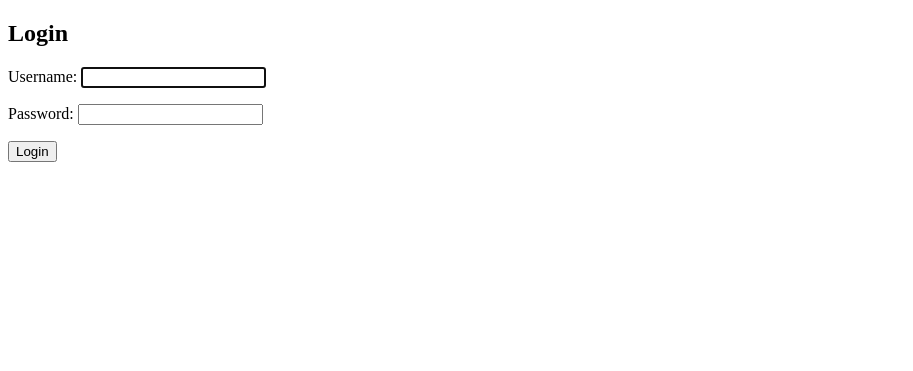
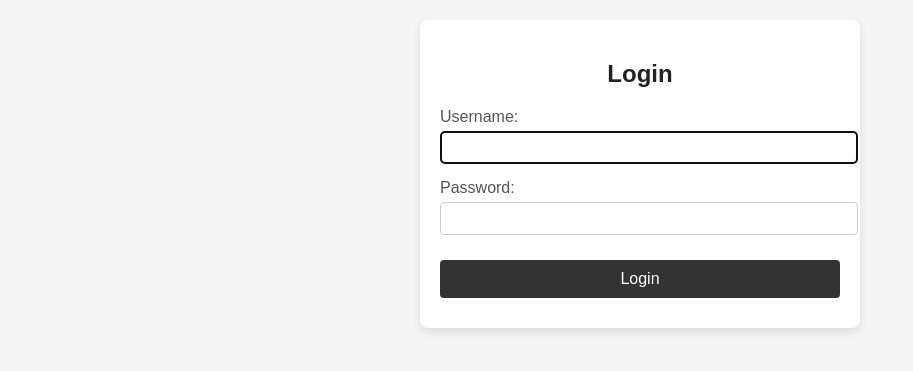
Before and after one commit to CPTicarus/SaatDaftar, a Django app: page /login/ in a window 1280 px wide. Shown: the top 371 px of the page, without its empty margins (0-913 px from the left). Run offline with Django 5.2, Linux system fonts and the light colour scheme.

Commit message:
modified:   daftarMain/__pycache__/views.cpython-311.pyc 	new file:   daftarMain/templates/edit_project.html 	modified:   daftarMain/templates/project_page.html 	modified:   daftarMain/templates/registration/login.html 	modified:   daftarMain/views.py 	modified:   db.sqlite3

```diff
--- a/daftarMain/templates/registration/login.html
+++ b/daftarMain/templates/registration/login.html
@@ -1,17 +1,88 @@
 <!DOCTYPE html>
-<html>
+<html lang="en">
 <head>
+    <meta charset="UTF-8">
+    <meta name="viewport" content="width=device-width, initial-scale=1.0">
     <title>Login</title>
+    <style>
+        body {
+            font-family: Arial, sans-serif;
+            margin: 20px;
+            background-color: #f5f5f5;
+            color: #333;
+        }
+        .container {
+            background: #fff;
+            border-radius: 8px;
+            box-shadow: 0 4px 8px rgba(0, 0, 0, 0.1);
+            padding: 20px;
+            max-width: 400px;
+            margin: auto;
+        }
+        h2 {
+            color: #222;
+            margin-bottom: 20px;
+            text-align: center;
+        }
+        .form-group {
+            margin-bottom: 15px;
+        }
+        .form-group label {
+            display: block;
+            margin-bottom: 5px;
+            color: #555;
+        }
+        .form-group input {
+            width: 100%;
+            padding: 8px;
+            border: 1px solid #ccc;
+            border-radius: 4px;
+        }
+        .button {
+            padding: 10px 20px;
+            margin: 10px 0;
+            border: none;
+            border-radius: 4px;
+            background-color: #333;
+            color: #fff;
+            font-size: 16px;
+            cursor: pointer;
+            width: 100%;
+        }
+        .button:hover {
+            background-color: #555;
+        }
+        .error-message {
+            color: #dc3545;
+            margin-top: 10px;
+            text-align: center;
+            background-color: #f8d7da;
+            border: 1px solid #f5c6cb;
+            padding: 10px;
+            border-radius: 4px;
+        }
+    </style>
 </head>
 <body>
+    <div class="container">
         <h2>Login</h2>
         <form method="post">
             {% csrf_token %}
-        {{ form.as_p }}
-        <button type="submit">Login</button>
+            <div class="form-group">
+                {{ form.username.label_tag }}
+                {{ form.username }}
+            </div>
+            <div class="form-group">
+                {{ form.password.label_tag }}
+                {{ form.password }}
+            </div>
+            <button type="submit" class="button">Login</button>
         </form>
         {% if form.errors %}
-        <p style="color: red;">Invalid username or password</p>
+            <div class="error-message">
+                Invalid username or password
+            </div>
         {% endif %}
+    </div>
 </body>
 </html>
```
Also changed, not shown: daftarMain/templates/edit_project.html (added, +111 -0 lines), daftarMain/templates/project_page.html (+23 -48 lines), daftarMain/views.py (+12 -6 lines), db.sqlite3. Lines whose indentation alone changed are shown as unchanged.
